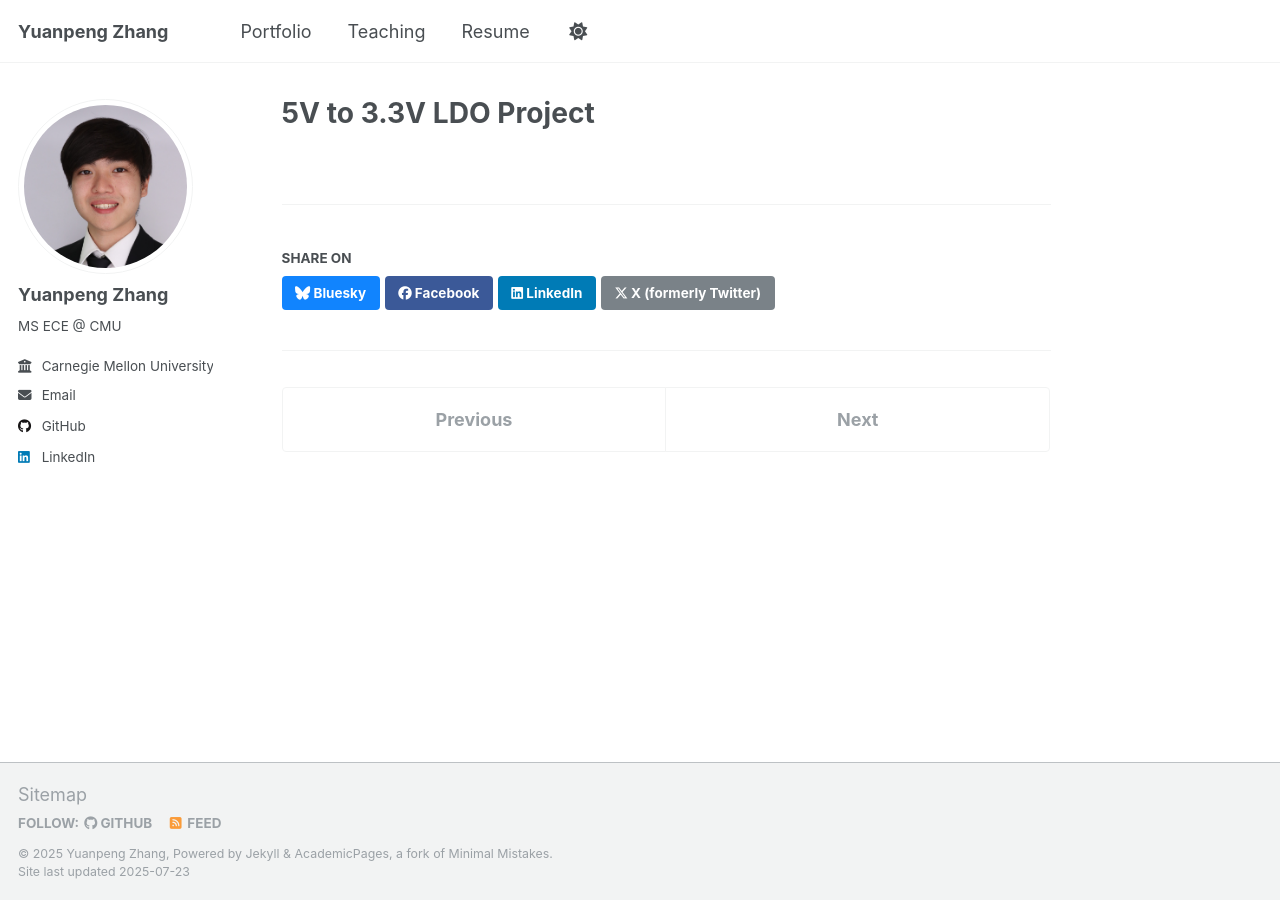
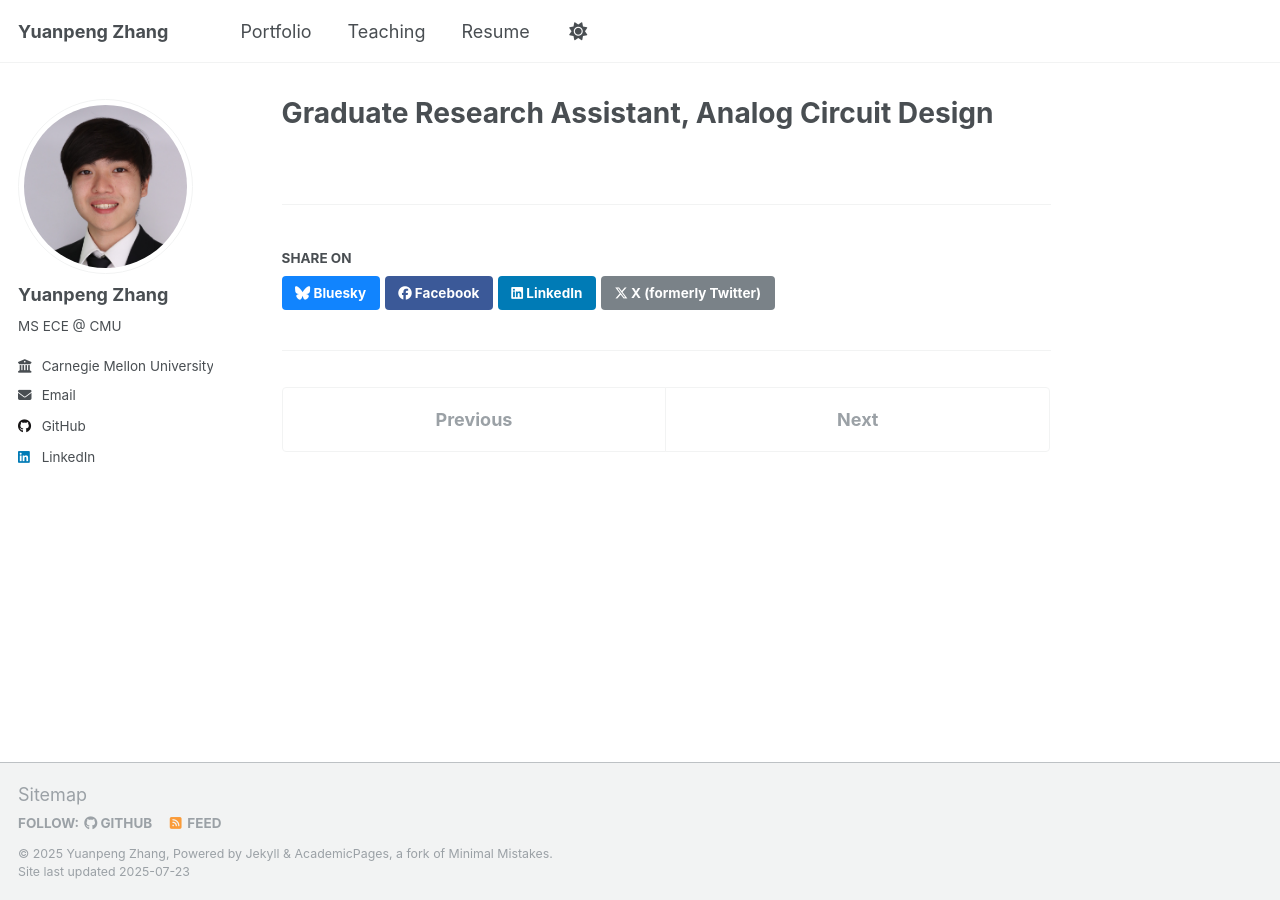
Before and after one commit to yuanpenguin/yuanpenguin.github.io, a Jekyll site: the page built from _portfolio/portfolio-3.md, in a window 1280 px wide. Built offline with Jekyll 4.4.1, drawn with Linux system fonts in a browser that asks for light colours; a script that is not in the unit is left out.

Commit message:
Update portfolio-3.md

```diff
--- a/_portfolio/portfolio-3.md
+++ b/_portfolio/portfolio-3.md
@@ -1,5 +1,5 @@
 ---
-title: "5V to 3.3V LDO Project"
-excerpt: "Personal Project <br/><br><img src='/images/swarm.JPG' width='50%' height='50%'>"
+title: "Graduate Research Assistant, Analog Circuit Design"
+excerpt: "Prof. Rick Carley's Research Group, Carnegie Mellon University <br/><br><img src='/images/swarm.JPG' width='50%' height='50%'>"
 collection: portfolio
 ---
```
